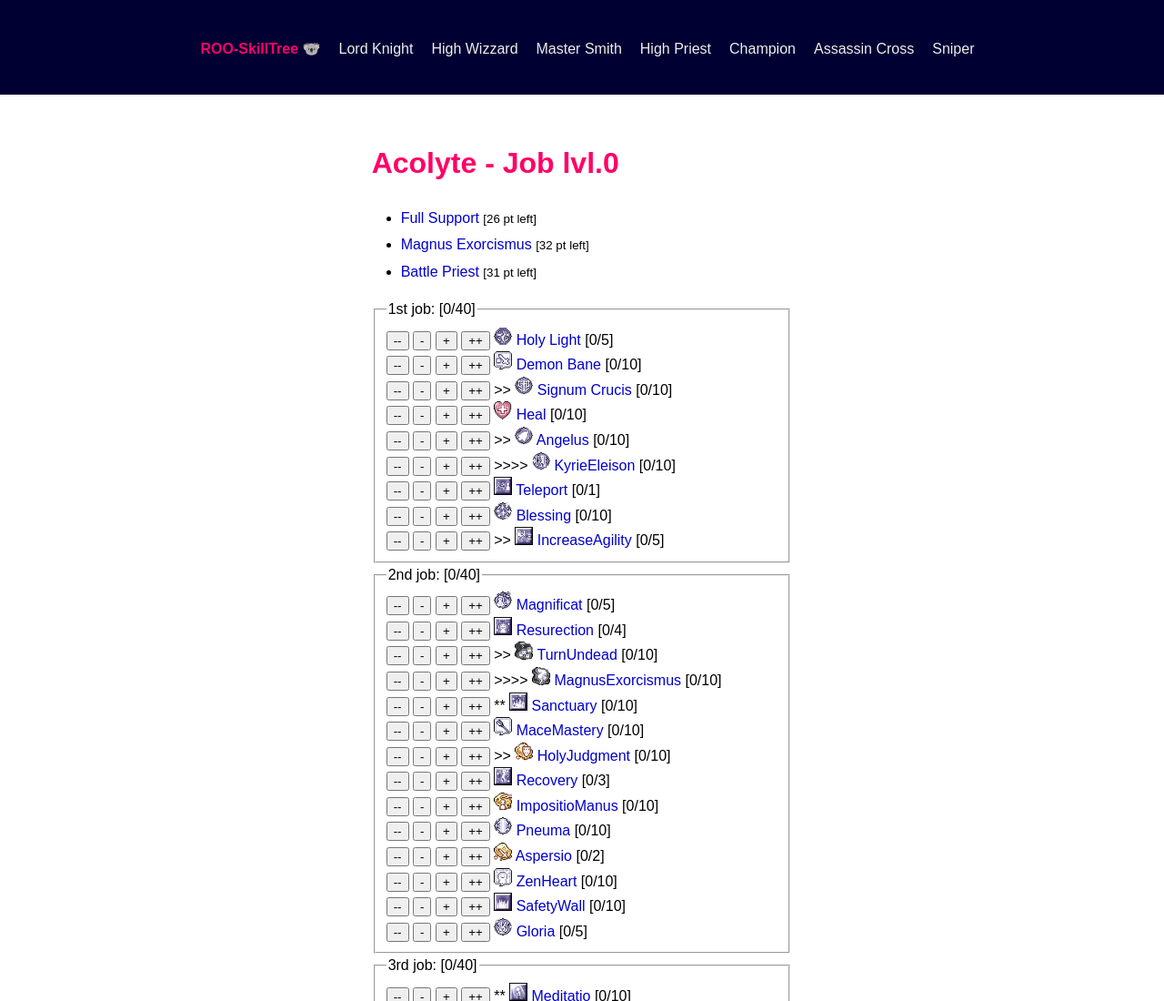
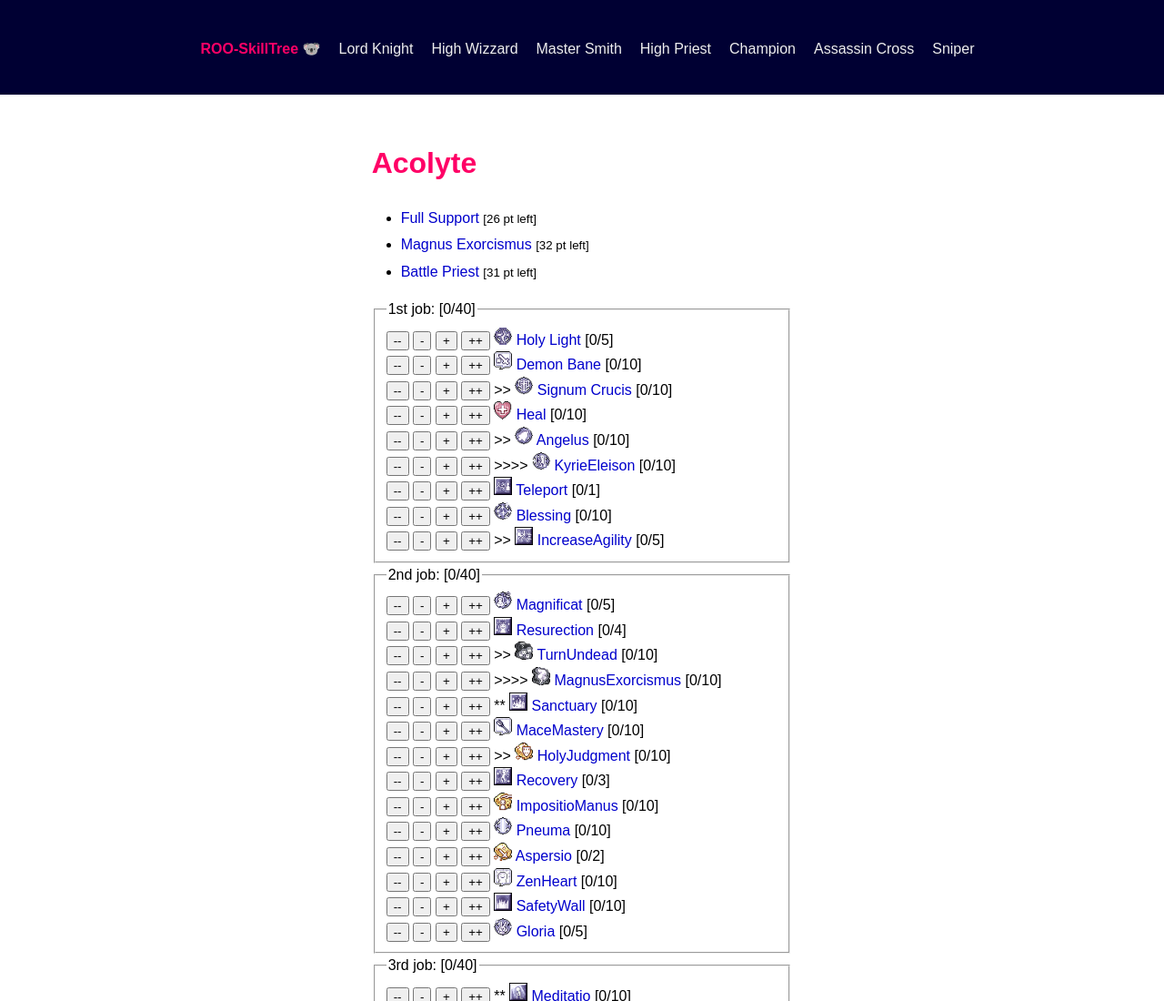
Before and after one commit to kayoo123/ROO-SKILLTREE, a plain HTML site: page hp/index.html in a window 1280 px wide. Shown: the top 1100 px of the page at 91% size. Drawn offline with Linux system fonts and the light colour scheme.

Commit message:
rollback

```diff
--- a/hp/index.html
+++ b/hp/index.html
@@ -6,7 +6,7 @@
 </nav>
 <main>
 <body>
-	<h1 id=a><label id="jobName">Acolyte</label> - Job lvl.<label id="jobLevel">0</label></h1>
+	<h1 id=a><label id="jobName">Acolyte</label></h1>
 	<ul>
 		<li><a href="/ROO-SKILLTREE/hp/?&Heal=10&Blessing=10&Angelus=5&IncreaseAgility=5&KyrieEleison=5&Resurection=4&Sanctuary=10&Recovery=3&Aspersio=2&ZenHeart=5&SafetyWall=10&Gloria=1&Meditatio=10&Assumptio=10&Suffragium=3&Basilica=1">Full Support</a> <small>[26 pt left]</small></li>
 		<li><a href="/ROO-SKILLTREE/hp/?&Heal=10&Blessing=10&Angelus=5&IncreaseAgility=5&KyrieEleison=5&Resurection=4&Recovery=3&TurnUndead=5&Aspersio=2&MagnusExorcismus=10&SafetyWall=10&Gloria=1&Assumptio=5&Suffragium=3&HolyWard=10">Magnus Exorcismus</a> <small>[32 pt left]</small></li>
--- a/hp/skilltree.js
+++ b/hp/skilltree.js
@@ -56,11 +56,11 @@ function jobLevel() {
 	if (total_job2 >= 40) { jobName = "High Priest" };
 	document.getElementById("jobName").innerHTML = jobName;
 
-	if (total_job1 < 40) { jobLevel = total_job1 };
-	if (total_job1 >= 40 && total_job2 < 40) { jobLevel = total_job2 };
-	if (total_job2 >= 40 ) { jobLevel = total_job3 };
-	if (jobLevel > 40 ) { jobLevel = 40 };
-	document.getElementById("jobLevel").innerHTML = jobLevel;
+//	if (total_job1 < 40) { jobLevel = total_job1 };
+//	if (total_job1 >= 40 && total_job2 < 40) { jobLevel = total_job2 };
+//	if (total_job2 >= 40 ) { jobLevel = total_job3 };
+//	if (jobLevel > 40 ) { jobLevel = 40 };
+//	document.getElementById("jobLevel").innerHTML = jobLevel;
 }
 
 /*
```
